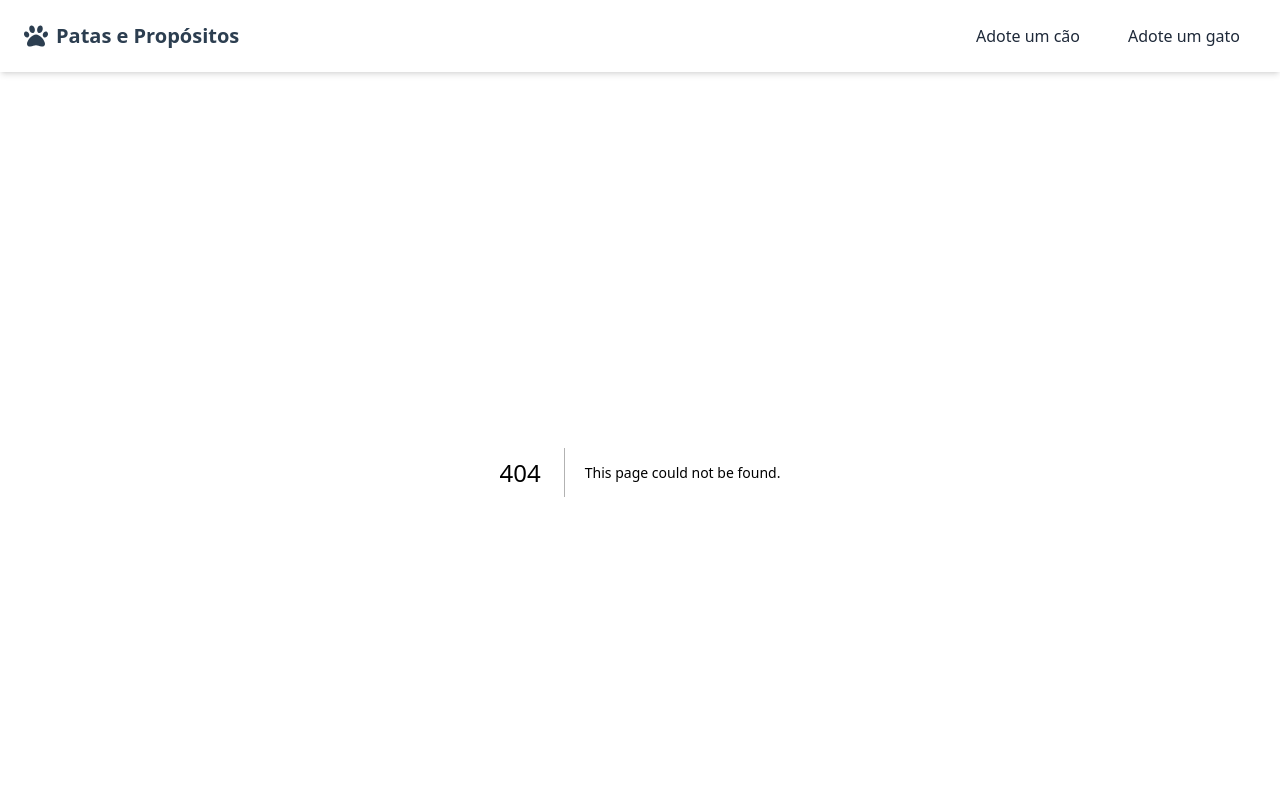
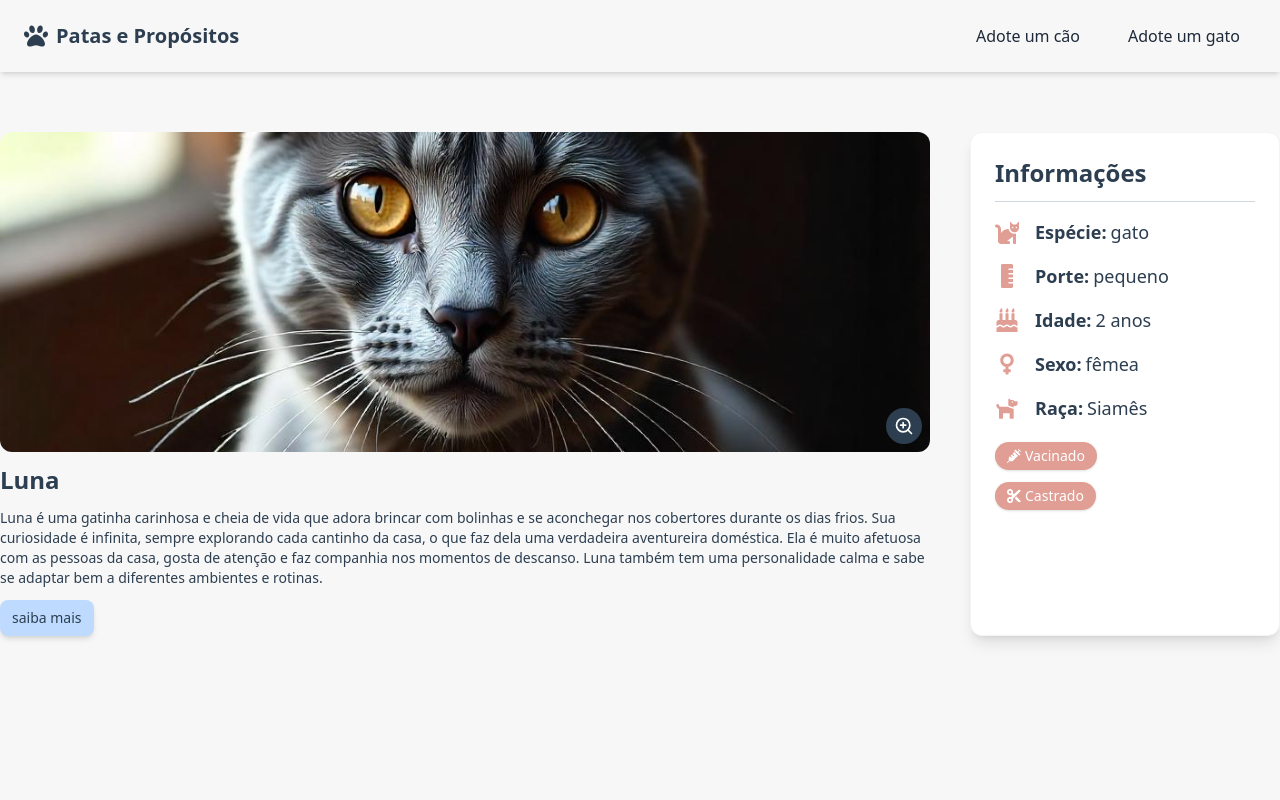
Before and after one commit to biaTrivillin/patas-e-propositos, a Next.js app: page /animais/1 in a window 1280 px wide. Before the commit this address had no page. Shown: the top 800 px of the page. Built offline with nearby package versions, Linux system fonts and the light colour scheme.

Commit message:
criando pagina de informacoes de animal

```diff
--- a/src/app/[codigo]/page.tsx
+++ b/src/app/[codigo]/page.tsx
@@ -2,20 +2,17 @@
 
 import { Animal } from "@patas/types";
 import { notFound } from "next/navigation";
-import { useEffect, useState } from "react";
+import { use, useEffect, useState } from "react";
 import VerticalCard from "../components/commom/VerticalCard";
 import Loader from "../components/commom/Loader";
 import { FaCat, FaDog } from "react-icons/fa";
 
 type PageProps = {
-    params: {
-        codigo: string;
-    };
+    params: Promise<{ codigo: string }>;
 };
 
 export default function AnimalsPage({ params }: PageProps) {
-    const { codigo } = params;
-
+    const { codigo } = use(params);
     const [loading, setLoading] = useState(false)
     const [animais, setAnimais] = useState<Animal[]>([])
 
--- /dev/null
+++ b/src/app/animais/[id]/page.tsx
@@ -0,0 +1,48 @@
+'use client';
+
+import { Animal } from "@patas/types";
+import { use, useEffect, useState } from "react";
+import VerticalCard from "../../components/commom/VerticalCard";
+import Loader from "../../components/commom/Loader";
+import AnimalInfoCard from "@patas/app/components/commom/AnimalInfoCard";
+
+type PageProps = {
+    params: Promise<{ id: string }>;
+};
+
+export default function AnimalsPage({ params }: PageProps) {
+    const { id } = use(params);
+
+    const [loading, setLoading] = useState(false);
+    const [animal, setAnimal] = useState<Animal>();
+
+    useEffect(() => {
+        async function fetchData() {
+            setLoading(true);
+            const res = await fetch(`/api/animais/${id}`);
+            const data = await res.json();
+            setAnimal(data);
+            setLoading(false);
+        }
+        fetchData();
+    }, [id]);
+
+    if (loading) {
+        return <Loader />;
+    }
+
+    return (
+        <div className="flex flex-col md:flex-row mt-15 gap-6 md:gap-10">
+            {animal && (
+                <>
+                    <div className="w-full md:w-3/4">
+                        <VerticalCard animal={animal} />
+                    </div>
+                    <div className="w-full md:w-1/4">
+                        <AnimalInfoCard animal={animal} />
+                    </div>
+                </>
+            )}
+        </div>
+    );
+}
--- a/src/app/api/animais/[id]/route.ts
+++ b/src/app/api/animais/[id]/route.ts
@@ -3,9 +3,10 @@ import { animais } from '../data';
 
 export async function GET(
   request: Request,
-  { params }: { params: { id: string } }
+  context: { params: { id: string } }
 ) {
-  const animal = animais.find(a => a.id === Number(params.id));
+  const { id } = context.params;
+  const animal = animais.find(a => a.id === Number(id));
 
   if (!animal) {
     return NextResponse.json({ error: 'Animal não encontrado' }, { status: 404 });
--- a/src/app/components/AdoptionSection.tsx
+++ b/src/app/components/AdoptionSection.tsx
@@ -50,7 +50,7 @@ const AdoptionSection = ({ especie, icon, codigo }: AdoptionSectionProps) => {
                     <h2 className="text-xl md:text-2xl font-bold">{animais[0].nome}</h2>
                     <p className="text-sm md:text-md">{animais[0].minibio}</p>
                     <Link
-                        href="#"
+                        href={`/animais/${animais[0].id}`}
                         className="px-3 py-2 bg-blue-200 text-sm md:text-md text-dark-blue rounded-lg hover:bg-blue-300 transition shadow-md"
                     >
                         saiba mais
--- /dev/null
+++ b/src/app/components/commom/AnimalInfoCard.tsx
@@ -0,0 +1,89 @@
+import { Animal } from "@patas/types";
+import { FaDog, FaCat, FaVenus, FaMars, FaSyringe, FaRulerVertical, FaBirthdayCake } from "react-icons/fa";
+import { FaScissors } from "react-icons/fa6";
+
+type AnimalInfoCardProps = {
+    animal: Animal;
+};
+
+export default function AnimalInfoCard({ animal }: AnimalInfoCardProps) {
+    return (
+        <div className="w-full p-6 bg-white rounded-xl shadow-lg border border-gray-100 flex flex-col gap-4 h-full">
+            <h3 className="text-2xl font-semibold border-b border-gray-300 pb-3">Informações</h3>
+
+            <InfoRow
+                icon={animal.especie === 'gato' ? <FaCat /> : <FaDog />}
+                label="Espécie"
+                value={animal.especie}
+            />
+
+            <InfoRow
+                icon={<FaRulerVertical />}
+                label="Porte"
+                value={animal.porte}
+            />
+
+            <InfoRow
+                icon={<FaBirthdayCake />}
+                label="Idade"
+                value={`${animal.idade} ${animal.idade === 1 ? 'ano' : 'anos'}`}
+            />
+
+            <InfoRow
+                icon={animal.sexo === 'fêmea' ? <FaVenus /> : <FaMars />}
+                label="Sexo"
+                value={animal.sexo}
+            />
+
+            <InfoRow
+                icon={<FaDog />}
+                label="Raça"
+                value={animal.raca}
+            />
+
+            {/* Selos de status */}
+            {(animal.castrado || animal.vacinado) && (
+                <div className="flex flex-col gap-3 mt-1 items-start">
+                    {animal.vacinado && (
+                        <Badge icon={<FaSyringe />} text="Vacinado" />
+                    )}
+                    {animal.castrado && (
+                        <Badge icon={<FaScissors />} text="Castrado" />
+                    )}
+                </div>
+            )}
+        </div>
+    );
+}
+
+type InfoRowProps = {
+    icon: React.ReactNode;
+    label: string;
+    value: string;
+};
+
+function InfoRow({ icon, label, value }: InfoRowProps) {
+    return (
+        <div className="flex items-center gap-4">
+            <div className="text-salmon text-2xl">{icon}</div>
+            <div className="flex gap-1">
+                <span className="text-lg font-bold">{label}:</span>
+                <span className="text-lg">{value}</span>
+            </div>
+        </div>
+    );
+}
+
+type BadgeProps = {
+    icon: React.ReactNode;
+    text: string;
+};
+
+function Badge({ icon, text }: BadgeProps) {
+    return (
+        <span className="flex items-center gap-1 bg-salmon text-white px-3 py-1 rounded-full text-sm font-medium shadow">
+            {icon}
+            {text}
+        </span>
+    );
+}
--- /dev/null
+++ b/src/app/components/commom/Footer.tsx
@@ -0,0 +1,16 @@
+import { FaHeart } from "react-icons/fa";
+
+export default function Footer() {
+    return (
+        <footer className="w-full mt-10 border-t border-gray-200 bg-white py-6 flex flex-col text-center items-center text-sm text-gray-500">
+            <p>
+                &copy; {new Date().getFullYear()} Patas e Propósitos. Todos os direitos reservados.
+            </p>
+            <p className="mt-3 flex items-center">
+                Feito com
+                <span className="mx-2 text-red-500"><FaHeart /></span>
+                por <span className="ml-1 font-medium text-gray-700">@BiaTrivillin</span>
+            </p>
+        </footer>
+    );
+}
--- a/src/app/components/commom/HorizontalCard.tsx
+++ b/src/app/components/commom/HorizontalCard.tsx
@@ -19,7 +19,7 @@ const HorizontalCard: React.FC<HorizontalCardProps> = ({animal}) => {
                     {animal.minibio}
                 </p>
                 <Link
-                    href="#"
+                    href={`/animais/${animal.id}`}
                     className="px-3 mt-2 py-2 bg-blue-200 text-sm md:text-md text-dark-blue rounded-lg hover:bg-blue-300 transition shadow-md"
                 >
                     saiba mais
--- a/src/app/components/commom/VerticalCard.tsx
+++ b/src/app/components/commom/VerticalCard.tsx
@@ -1,29 +1,53 @@
+'use client';
+
 import { Animal } from "@patas/types";
-import Link from "next/link"
+import Link from "next/link";
+import { useState } from "react";
+import { FiZoomIn } from "react-icons/fi";
 
 type VerticalCardProps = {
     animal: Animal;
 };
 
+const VerticalCard = ({ animal }: VerticalCardProps) => {
+    const [isModalOpen, setIsModalOpen] = useState(false);
 
-const VerticalCard = ({ animal }: VerticalCardProps) => {
     return (
+        <>
             <div className="flex flex-col gap-3 items-start">
-            <div
-                className="w-full aspect-[4/3] md:h-80 bg-cover bg-center rounded-xl"
-                style={{ backgroundImage: `url(${animal.imagem})` }}
-            ></div>
+                <div className="relative w-full aspect-[4/3] md:h-80 bg-cover bg-center rounded-xl" style={{ backgroundImage: `url(${animal.imagem})` }}>
+                    <button
+                        onClick={() => setIsModalOpen(true)}
+                        className="absolute bottom-2 right-2 bg-dark-blue bg-opacity-60 text-white p-2 rounded-full hover:bg-opacity-80 transition"
+                    >
+                        <FiZoomIn size={20} />
+                    </button>
+                </div>
 
                 <h2 className="text-xl md:text-2xl font-bold">{animal.nome}</h2>
                 <p className="text-sm md:text-md">{animal.minibio}</p>
                 <Link
-                href="#"
+                    href={`animais/${animal.id}`}
                     className="px-3 py-2 bg-blue-200 text-sm md:text-md text-dark-blue rounded-lg hover:bg-blue-300 transition shadow-md"
                 >
                     saiba mais
                 </Link>
             </div>
-    )
-}
+
+            {isModalOpen && (
+                <div
+                    className="fixed inset-0 bg-black bg-opacity-80 flex items-center justify-center z-50"
+                    onClick={() => setIsModalOpen(false)}
+                >
+                    <img
+                        src={animal.imagem}
+                        alt={animal.nome}
+                        className="max-w-full max-h-full object-contain rounded-lg"
+                    />
+                </div>
+            )}
+        </>
+    );
+};
 
 export default VerticalCard;
--- a/src/app/globals.css
+++ b/src/app/globals.css
@@ -10,6 +10,10 @@
 
 .bg-salmon {
   background-color: #E09E95;
+}
+
+.text-salmon {
+  color: #E09E95;
 }
 
 /* :root {
--- a/src/app/layout.tsx
+++ b/src/app/layout.tsx
@@ -1,3 +1,4 @@
+import Footer from "./components/commom/Footer";
 import { Header } from "./components/commom/Header";
 import "./globals.css";
 
@@ -9,12 +10,12 @@ export default function RootLayout({
 }>) {
   return (
     <html lang="pt-BR">
-      <body
-      >
-      <Header />
+      <body>
+        <Header />
         <main className="min-h-screen container mx-auto p-4 md:p-0 mb-30">
-            {children}
+          {children}
         </main>
+        <Footer />
       </body>
     </html>
   );
```
Lines whose indentation alone changed are shown as unchanged.
